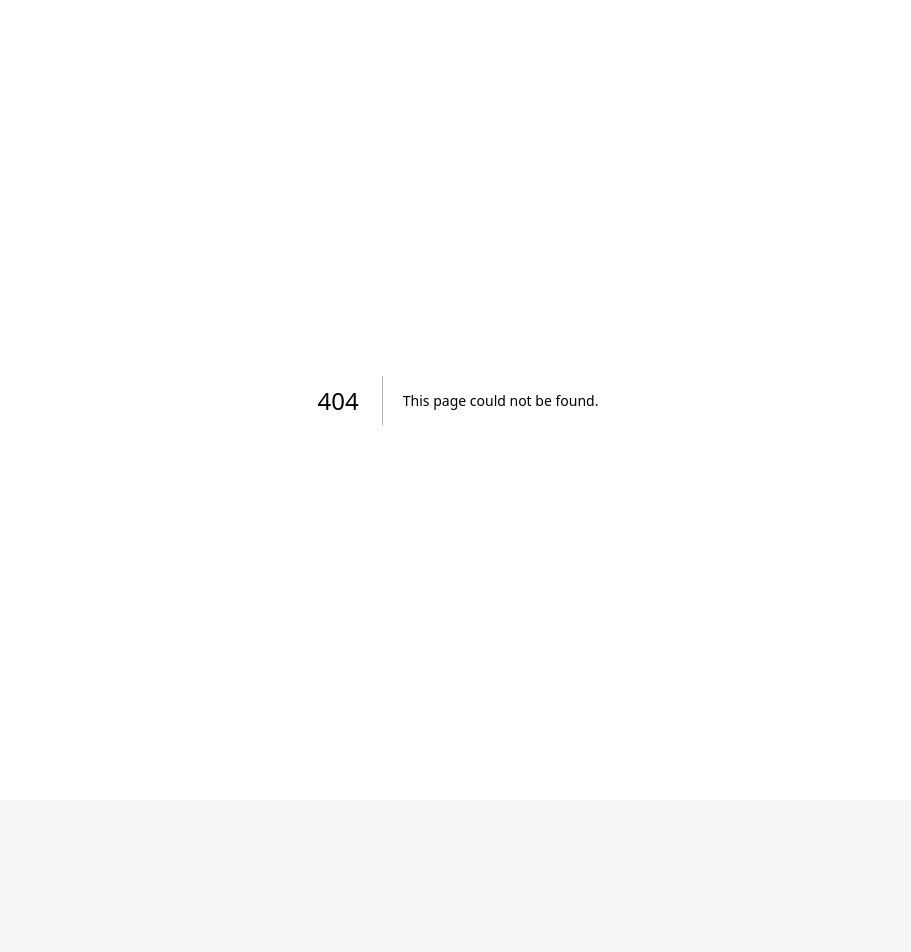
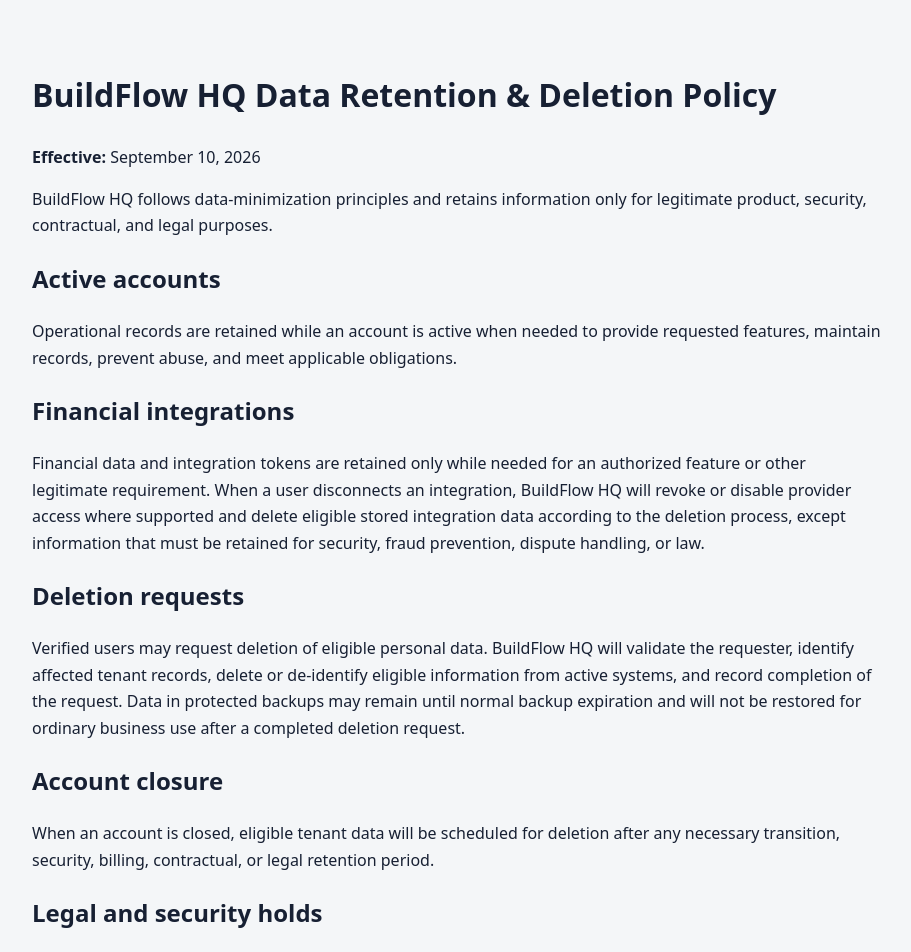
Before and after one commit to stevensapps-ash/-BuildFlowhq2, a Next.js app: page /data-policy in a window 1280 px wide. Before the commit this address had no page. Shown: the top 952 px of the page, without its empty margins (182-1093 px from the left). Before the commit the page ends 800 px from the top, so only its background shows below. Built offline with nearby package versions, Linux system fonts and the light colour scheme.

Commit message:
Add data retention and deletion policy

```diff
--- /dev/null
+++ b/app/data-policy/page.tsx
@@ -0,0 +1,15 @@
+export const metadata = { title: 'Data Retention & Deletion | BuildFlow HQ' }
+
+export default function DataPolicy() {
+  return <main style={{maxWidth:900,margin:'0 auto',padding:'48px 24px',fontFamily:'system-ui',lineHeight:1.65,color:'#172033'}}>
+    <h1>BuildFlow HQ Data Retention & Deletion Policy</h1>
+    <p><strong>Effective:</strong> September 10, 2026</p>
+    <p>BuildFlow HQ follows data-minimization principles and retains information only for legitimate product, security, contractual, and legal purposes.</p>
+    <h2>Active accounts</h2><p>Operational records are retained while an account is active when needed to provide requested features, maintain records, prevent abuse, and meet applicable obligations.</p>
+    <h2>Financial integrations</h2><p>Financial data and integration tokens are retained only while needed for an authorized feature or other legitimate requirement. When a user disconnects an integration, BuildFlow HQ will revoke or disable provider access where supported and delete eligible stored integration data according to the deletion process, except information that must be retained for security, fraud prevention, dispute handling, or law.</p>
+    <h2>Deletion requests</h2><p>Verified users may request deletion of eligible personal data. BuildFlow HQ will validate the requester, identify affected tenant records, delete or de-identify eligible information from active systems, and record completion of the request. Data in protected backups may remain until normal backup expiration and will not be restored for ordinary business use after a completed deletion request.</p>
+    <h2>Account closure</h2><p>When an account is closed, eligible tenant data will be scheduled for deletion after any necessary transition, security, billing, contractual, or legal retention period.</p>
+    <h2>Legal and security holds</h2><p>Information may be retained longer when reasonably necessary to satisfy law, resolve disputes, investigate fraud or security incidents, enforce agreements, or protect users and the service.</p>
+    <h2>Review</h2><p>This policy is reviewed at least annually and when BuildFlow HQ materially changes its data practices or financial integrations.</p>
+  </main>
+}
```
